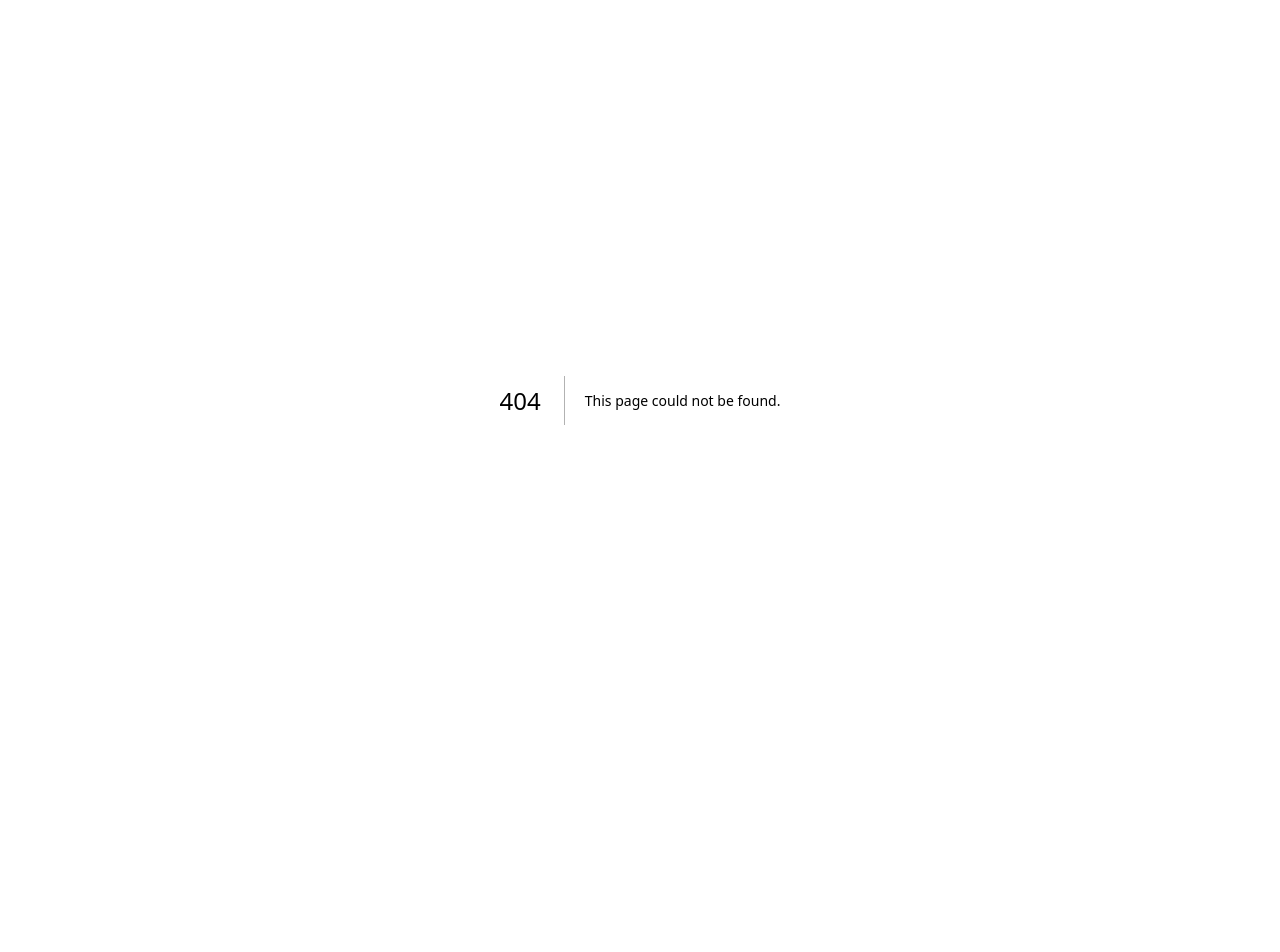
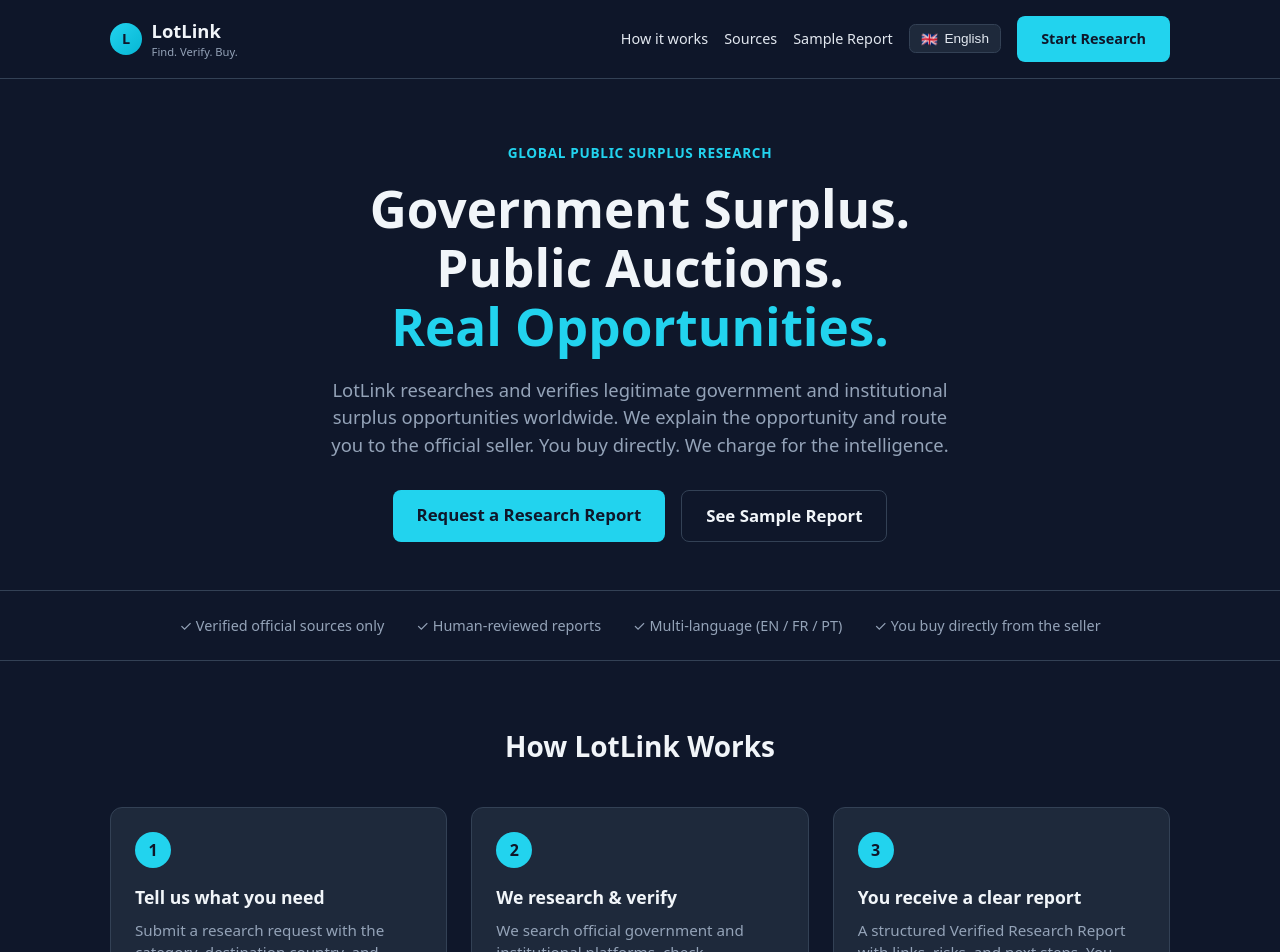
Before and after one commit to moseshlatshwayo101-cmyk/lotlink, a Next.js app: page / in a window 1280 px wide. Before the commit this address had no page. Shown: the top 952 px of the page. Before the commit the page ends 800 px from the top, so only its background shows below. Built offline with nearby package versions, Linux system fonts and the light colour scheme.

Commit message:
Add full homepage with hero, how it works, categories and CTA

```diff
--- /dev/null
+++ b/app/page.tsx
@@ -0,0 +1,266 @@
+import Link from "next/link";
+import LanguageSwitcher from "@/components/LanguageSwitcher";
+
+export default function HomePage() {
+  return (
+    <div>
+      <header
+        style={{
+          borderBottom: "1px solid var(--border)",
+          padding: "1rem 0",
+          position: "sticky",
+          top: 0,
+          background: "rgba(15, 23, 42, 0.95)",
+          backdropFilter: "blur(8px)",
+          zIndex: 50,
+        }}
+      >
+        <div
+          className="container"
+          style={{
+            display: "flex",
+            alignItems: "center",
+            justifyContent: "space-between",
+            gap: "1rem",
+            flexWrap: "wrap",
+          }}
+        >
+          <div style={{ display: "flex", alignItems: "center", gap: "0.6rem" }}>
+            <div
+              style={{
+                width: 32,
+                height: 32,
+                borderRadius: "50%",
+                background: "linear-gradient(135deg, #22d3ee, #06b6d4)",
+                display: "flex",
+                alignItems: "center",
+                justifyContent: "center",
+                fontWeight: 700,
+                color: "#0f172a",
+                fontSize: "0.9rem",
+              }}
+            >
+              L
+            </div>
+            <div>
+              <div style={{ fontWeight: 700, fontSize: "1.15rem" }}>LotLink</div>
+              <div style={{ fontSize: "0.7rem", color: "var(--text-muted)" }}>Find. Verify. Buy.</div>
+            </div>
+          </div>
+
+          <nav style={{ display: "flex", gap: "1rem", alignItems: "center", flexWrap: "wrap" }}>
+            <Link href="/#how-it-works" style={{ color: "var(--text-secondary)", fontSize: "0.9rem" }}>
+              How it works
+            </Link>
+            <Link href="/sources" style={{ color: "var(--text-secondary)", fontSize: "0.9rem" }}>
+              Sources
+            </Link>
+            <Link href="/sample-report" style={{ color: "var(--text-secondary)", fontSize: "0.9rem" }}>
+              Sample Report
+            </Link>
+            <LanguageSwitcher />
+            <Link href="/request" className="btn btn-primary" style={{ fontSize: "0.9rem" }}>
+              Start Research
+            </Link>
+          </nav>
+        </div>
+      </header>
+
+      <section style={{ padding: "4rem 0 3rem" }}>
+        <div className="container" style={{ textAlign: "center", maxWidth: 780 }}>
+          <p
+            style={{
+              color: "var(--accent)",
+              fontSize: "0.85rem",
+              fontWeight: 600,
+              letterSpacing: "0.05em",
+              textTransform: "uppercase",
+              marginBottom: "1rem",
+            }}
+          >
+            Global Public Surplus Research
+          </p>
+          <h1
+            style={{
+              fontSize: "clamp(2rem, 5vw, 3.2rem)",
+              fontWeight: 800,
+              lineHeight: 1.15,
+              marginBottom: "1.25rem",
+            }}
+          >
+            Government Surplus.
+            <br />
+            Public Auctions.
+            <br />
+            <span style={{ color: "var(--accent)" }}>Real Opportunities.</span>
+          </h1>
+          <p
+            style={{
+              color: "var(--text-muted)",
+              fontSize: "1.15rem",
+              marginBottom: "2rem",
+              maxWidth: 620,
+              marginLeft: "auto",
+              marginRight: "auto",
+            }}
+          >
+            LotLink researches and verifies legitimate government and institutional surplus
+            opportunities worldwide. We explain the opportunity and route you to the official
+            seller. You buy directly. We charge for the intelligence.
+          </p>
+          <div style={{ display: "flex", gap: "1rem", justifyContent: "center", flexWrap: "wrap" }}>
+            <Link href="/request" className="btn btn-primary" style={{ fontSize: "1.05rem" }}>
+              Request a Research Report
+            </Link>
+            <Link href="/sample-report" className="btn btn-secondary" style={{ fontSize: "1.05rem" }}>
+              See Sample Report
+            </Link>
+          </div>
+        </div>
+      </section>
+
+      <section
+        style={{
+          padding: "1.5rem 0",
+          borderTop: "1px solid var(--border)",
+          borderBottom: "1px solid var(--border)",
+        }}
+      >
+        <div
+          className="container"
+          style={{
+            display: "flex",
+            justifyContent: "center",
+            gap: "2rem",
+            flexWrap: "wrap",
+            fontSize: "0.9rem",
+            color: "var(--text-muted)",
+          }}
+        >
+          <span>✓ Verified official sources only</span>
+          <span>✓ Human-reviewed reports</span>
+          <span>✓ Multi-language (EN / FR / PT)</span>
+          <span>✓ You buy directly from the seller</span>
+        </div>
+      </section>
+
+      <section id="how-it-works" style={{ padding: "4rem 0" }}>
+        <div className="container">
+          <h2 style={{ textAlign: "center", fontSize: "1.75rem", marginBottom: "2.5rem" }}>
+            How LotLink Works
+          </h2>
+          <div
+            style={{
+              display: "grid",
+              gridTemplateColumns: "repeat(auto-fit, minmax(240px, 1fr))",
+              gap: "1.5rem",
+            }}
+          >
+            {[
+              {
+                step: "1",
+                title: "Tell us what you need",
+                text: "Submit a research request with the category, destination country, and budget range.",
+              },
+              {
+                step: "2",
+                title: "We research & verify",
+                text: "We search official government and institutional platforms, check legitimacy, and estimate landed costs.",
+              },
+              {
+                step: "3",
+                title: "You receive a clear report",
+                text: "A structured Verified Research Report with links, risks, and next steps. You decide and buy directly.",
+              },
+            ].map((item) => (
+              <div key={item.step} className="card">
+                <div
+                  style={{
+                    width: 36,
+                    height: 36,
+                    borderRadius: "50%",
+                    background: "var(--accent)",
+                    color: "#0f172a",
+                    display: "flex",
+                    alignItems: "center",
+                    justifyContent: "center",
+                    fontWeight: 700,
+                    marginBottom: "1rem",
+                  }}
+                >
+                  {item.step}
+                </div>
+                <h3 style={{ marginBottom: "0.5rem", fontSize: "1.1rem" }}>{item.title}</h3>
+                <p style={{ color: "var(--text-muted)", fontSize: "0.95rem" }}>{item.text}</p>
+              </div>
+            ))}
+          </div>
+        </div>
+      </section>
+
+      <section style={{ padding: "3rem 0 4rem", background: "var(--bg-secondary)" }}>
+        <div className="container">
+          <h2 style={{ textAlign: "center", fontSize: "1.75rem", marginBottom: "0.5rem" }}>
+            Popular Categories
+          </h2>
+          <p style={{ textAlign: "center", color: "var(--text-muted)", marginBottom: "2rem" }}>
+            We research opportunities across these high-demand areas
+          </p>
+          <div
+            style={{
+              display: "grid",
+              gridTemplateColumns: "repeat(auto-fit, minmax(160px, 1fr))",
+              gap: "1rem",
+            }}
+          >
+            {["Vehicles & Fleet", "Heavy Equipment", "Generators & Power", "Electronics & IT", "Tools & Hardware", "School & Office"].map(
+              (cat) => (
+                <div key={cat} className="card" style={{ textAlign: "center", padding: "1.25rem 1rem" }}>
+                  <div style={{ fontWeight: 600 }}>{cat}</div>
+                </div>
+              )
+            )}
+          </div>
+        </div>
+      </section>
+
+      <section style={{ padding: "4rem 0", textAlign: "center" }}>
+        <div className="container">
+          <h2 style={{ fontSize: "1.75rem", marginBottom: "1rem" }}>Ready to find a real opportunity?</h2>
+          <p
+            style={{
+              color: "var(--text-muted)",
+              marginBottom: "1.75rem",
+              maxWidth: 520,
+              marginLeft: "auto",
+              marginRight: "auto",
+            }}
+          >
+            Standard Verified Reports start at $199. You receive a clear, human-reviewed report and buy
+            only if it makes sense for you.
+          </p>
+          <Link href="/request" className="btn btn-primary" style={{ fontSize: "1.05rem" }}>
+            Start a Research Request
+          </Link>
+        </div>
+      </section>
+
+      <footer
+        style={{
+          borderTop: "1px solid var(--border)",
+          padding: "2rem 0",
+          color: "var(--text-muted)",
+          fontSize: "0.85rem",
+        }}
+      >
+        <div className="container" style={{ textAlign: "center" }}>
+          <p style={{ marginBottom: "0.5rem" }}>
+            LotLink is a research and verification service. We do not sell assets or take possession of
+            goods. Clients purchase directly from official sellers.
+          </p>
+          <p>© {new Date().getFullYear()} LotLink. All rights reserved.</p>
+        </div>
+      </footer>
+    </div>
+  );
+}
```
